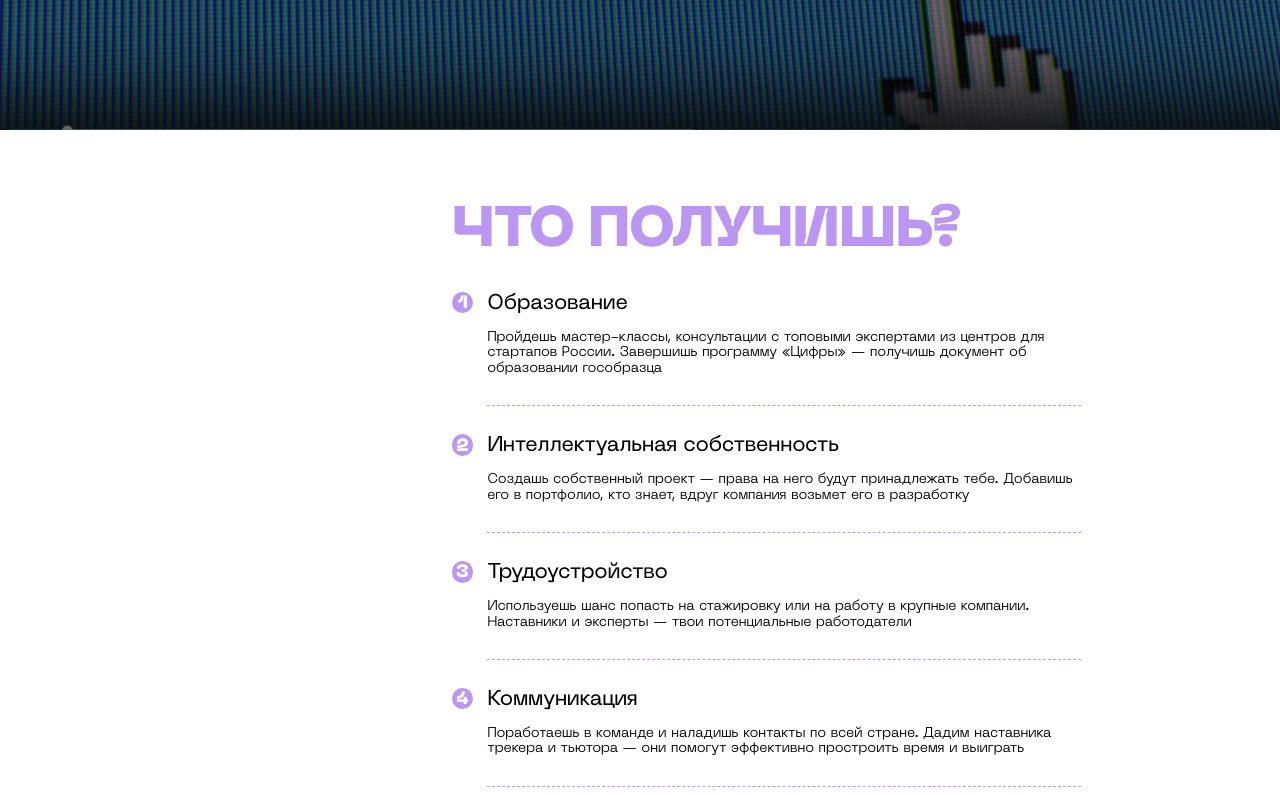
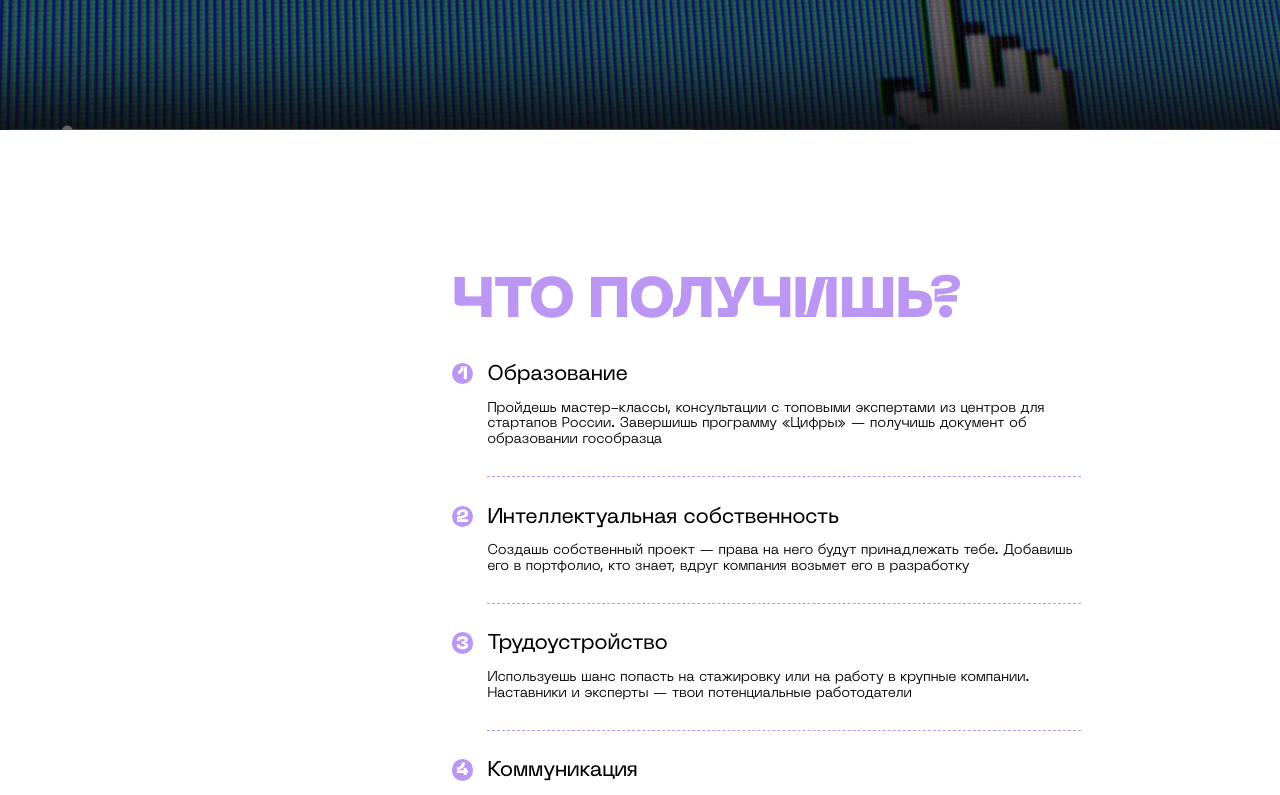
Before and after one commit to push-ebx/cifra, a Next.js app: page / in a window 1280 px wide. Shown: the part 6720-7515 px from the top of the page. Built offline with nearby package versions, Linux system fonts and the light colour scheme.

Commit message:
fix: ruble font

```diff
--- a/src/app/(main)/_blocks/graduates/graduates.module.scss
+++ b/src/app/(main)/_blocks/graduates/graduates.module.scss
@@ -1,6 +1,6 @@
 section.root {
   padding-top: 5rem;
-  padding-bottom: 5rem;
+  padding-bottom: 10rem;
   display: flex;
   flex-direction: column;
   align-items: end;
--- a/src/app/(main)/_blocks/partners/partners.module.scss
+++ b/src/app/(main)/_blocks/partners/partners.module.scss
@@ -1,5 +1,5 @@
 section.root {
-  padding-top: 5rem;
+  padding-top: 10rem;
   padding-bottom: 5rem;
   display: flex;
   flex-direction: column;
--- a/src/app/(main)/_blocks/what-do-u-get/what-do-u-get.module.scss
+++ b/src/app/(main)/_blocks/what-do-u-get/what-do-u-get.module.scss
@@ -1,5 +1,5 @@
 section.root {
-  padding-top: 5rem;
+  padding-top: 10rem;
   padding-bottom: 5rem;
   display: flex;
   flex-direction: column;
```
